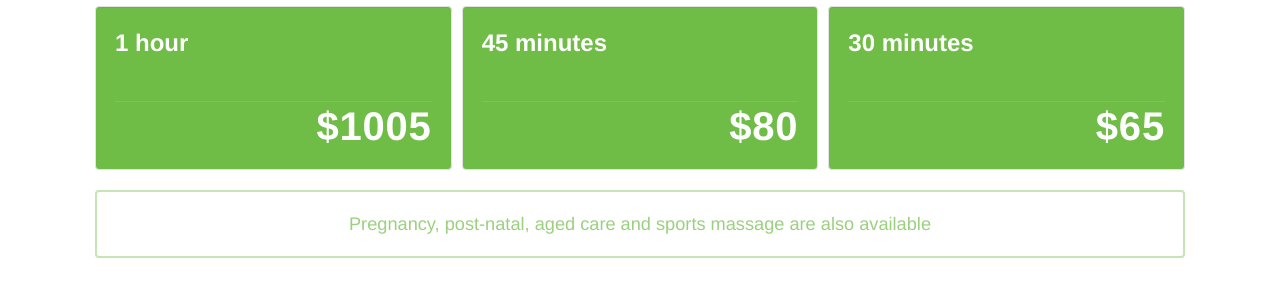
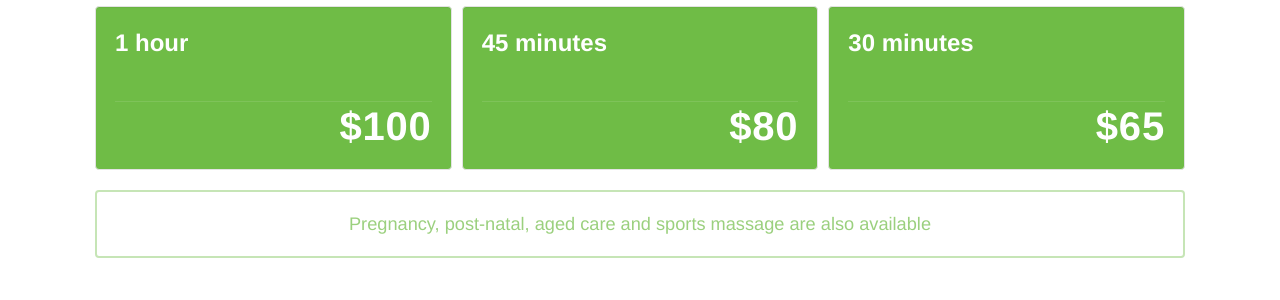
Before and after one commit to ithrive/ithrive.github.io, a Jekyll site: the page built from studio-massage.md, in a window 1280 px wide and 900 px high, scrolled down 2432 px. Shown: the part 156-456 px from the top of the window. Built offline with Jekyll 4.4.1, drawn with Linux system fonts in a browser that asks for light colours; comment, search, counter and statistics services are not loaded.

Commit message:
corrected massage price

```diff
--- a/studio-massage.md
+++ b/studio-massage.md
@@ -66,7 +66,7 @@ description: 'Ease work or sports related pain and tension, improve posture and
 				<div class="well well-product">
 						<h3>1 hour</h3>
 					<div class="cost">
-						<div class="cost_price">$1005</div>
+						<div class="cost_price">$100</div>
 					</div><!-- .cost -->
 				</div><!-- .well -->
 			</div><!-- .col-sm-8 -->
```
Also changed, not shown: _knowledge_base/reformer.md (+1 -1 lines).
